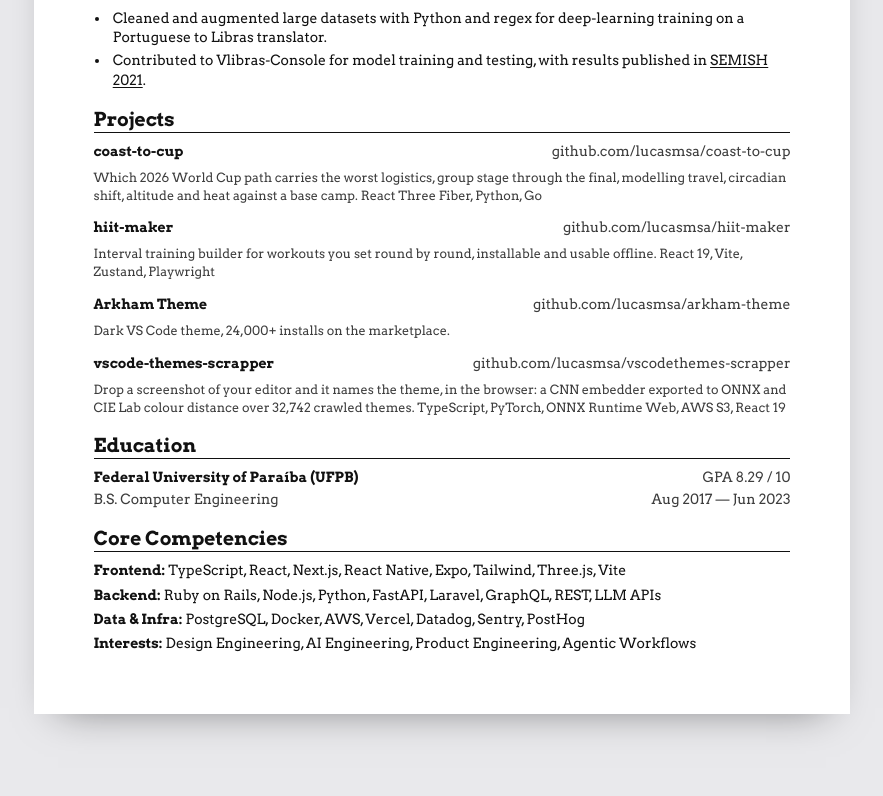
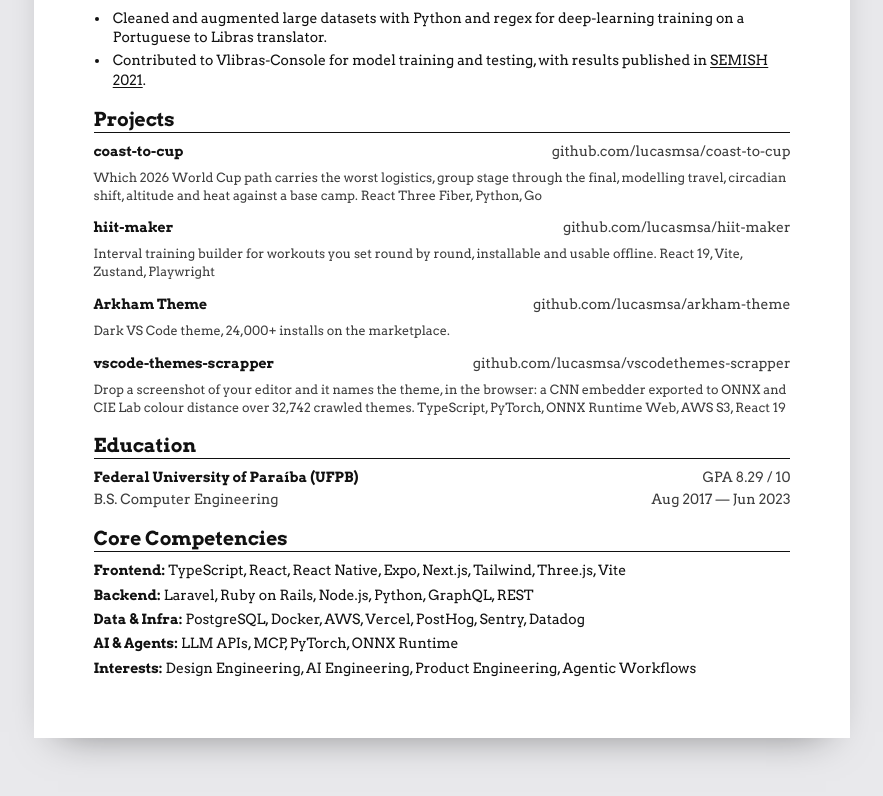
Before and after one commit to lucasmsa/lucasmsa.com, a Next.js app: page /en/resume-source in a window 1280 px wide. Shown: the part 1110-1906 px from the top of the page, without its empty margins (198-1081 px from the left). Built offline with nearby package versions, Linux system fonts and the light colour scheme.

Commit message:
Give AI work its own competency row
LLM APIs, MCP, PyTorch and ONNX Runtime were scattered across Backend or
missing, which read as though the model work in the theme project and the
classifier at Koltin were incidental to the stack.

```diff
--- a/src/content/resume.ts
+++ b/src/content/resume.ts
@@ -213,9 +213,9 @@
     items: [
       "TypeScript",
       "React",
-      "Next.js",
       "React Native",
       "Expo",
+      "Next.js",
       "Tailwind",
       "Three.js",
       "Vite",
@@ -223,16 +223,7 @@
   },
   {
     group: "Backend",
-    items: [
-      "Ruby on Rails",
-      "Node.js",
-      "Python",
-      "FastAPI",
-      "Laravel",
-      "GraphQL",
-      "REST",
-      "LLM APIs",
-    ],
+    items: ["Laravel", "Ruby on Rails", "Node.js", "Python", "GraphQL", "REST"],
   },
   {
     group: "Data & Infra",
@@ -241,10 +232,14 @@
       "Docker",
       "AWS",
       "Vercel",
+      "PostHog",
+      "Sentry",
       "Datadog",
-      "Sentry",
-      "PostHog",
     ],
+  },
+  {
+    group: "AI & Agents",
+    items: ["LLM APIs", "MCP", "PyTorch", "ONNX Runtime"],
   },
   {
     group: "Interests",
```
Also changed, not shown: 1 other file (tests, documents, lock files or other folders).
